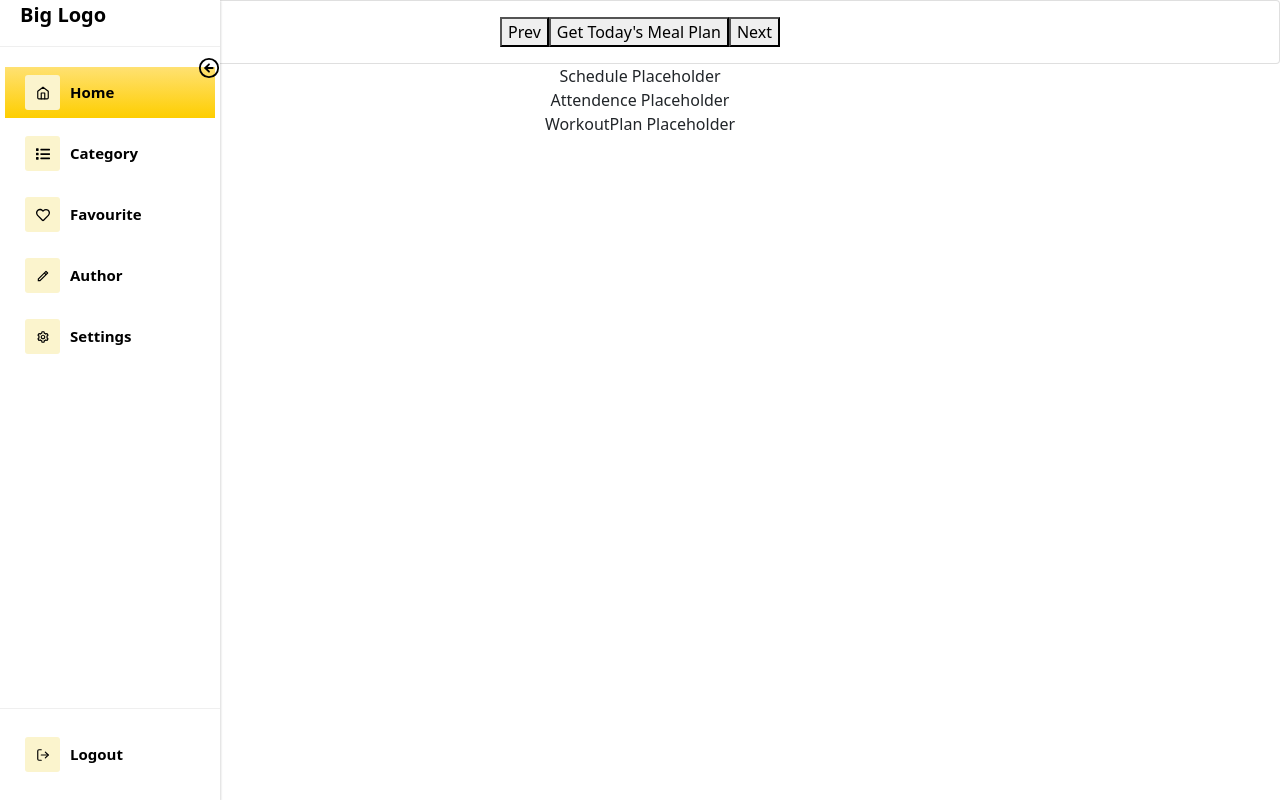
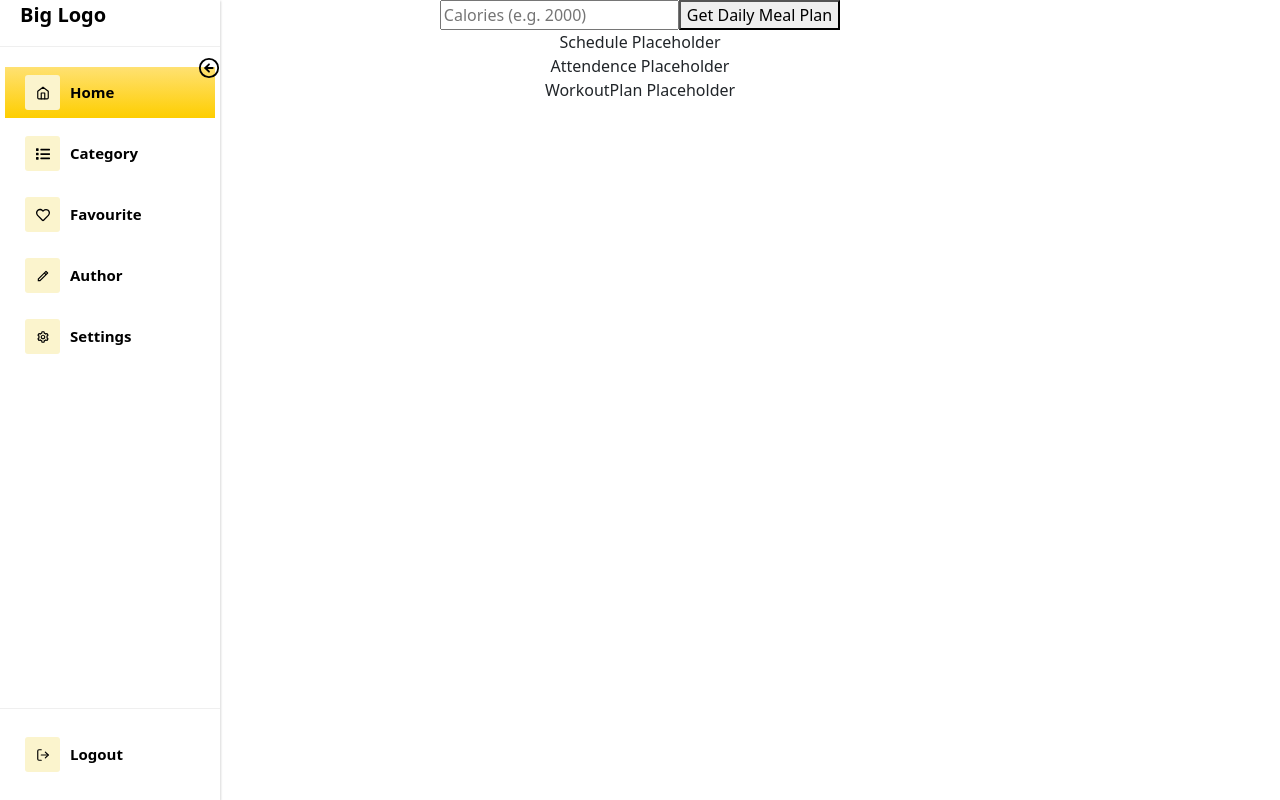
Before and after one commit to neu-seattle-cs5500-summer2022/project-SM22-LincolnCardosodeFaria-mikael1017-panmei-minhphan, a React (Create React App) app in the folder frontend/frontend/: page /client/1 in a window 1280 px wide. Built offline with nearby package versions, Linux system fonts and the light colour scheme.

Commit message:
diet component

```diff
--- a/frontend/frontend/src/components/Diet.js
+++ b/frontend/frontend/src/components/Diet.js
@@ -3,8 +3,6 @@ import { useParams } from 'react-router-dom';
 import Card from 'react-bootstrap/Card';
 import Row from 'react-bootstrap/Row';
 import MealList from "./MealList"
-//for testint
-import testfoods from '../test-foods.json'
 
 
 const Diet = ({ user }) => {
@@ -25,6 +23,8 @@ const Diet = ({ user }) => {
         )
             .then(response => response.json())
             .then(data => {
+                console.log("get meal------------", data)
+                console.log("data type -----------", typeof (data))
                 setMealData(data)
             })
             .catch(() => {
@@ -36,33 +36,33 @@ const Diet = ({ user }) => {
         setCalories(e.target.value)
     }
 
+    return (
+        <div className="App">
+            <section className="controls">
+                <input
+                    type="number"
+                    placeholder="Calories (e.g. 2000)"
+                    onChange={handleChange}
+                />
+                <button onClick={getMealData}>Get Daily Meal Plan</button>
+            </section>
+            {mealData && <MealList mealData={mealData} />}
+        </div>
+    )
+
     // return (
-    //     <div className="App">
-    //         <section className="controls">
-    //             <input
-    //                 type="number"
-    //                 placeholder="Calories (e.g. 2000)"
-    //                 onChange={handleChange}
-    //             />
-    //             <button onClick={getMealData}>Get Daily Meal Plan</button>
-    //         </section>
-    //         {mealData && <MealList mealData={mealData} />}
+    //     <div>
+    //         <Card>
+    //             <Card.Body>
+    //                 <button onClick={getMealData}>Prev</button>
+    //                 <button onClick={getMealData}>Get Today's Meal Plan</button>
+    //                 <button onClick={getMealData}>Next</button>
+    //                 {mealData && <MealList mealData={mealData} />}
+
+    //             </Card.Body>
+    //         </Card>
     //     </div>
     // )
-
-    return (
-        <div>
-            <Card>
-                <Card.Body>
-                    <button onClick={getMealData}>Prev</button>
-                    <button onClick={getMealData}>Get Today's Meal Plan</button>
-                    <button onClick={getMealData}>Next</button>
-                    {mealData && <MealList mealData={mealData} />}
-
-                </Card.Body>
-            </Card>
-        </div>
-    )
 }
 
 export default Diet;
```
